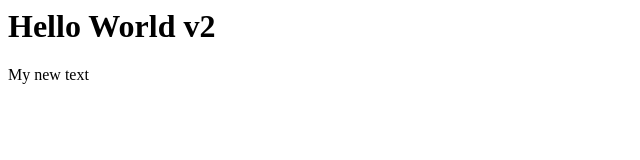
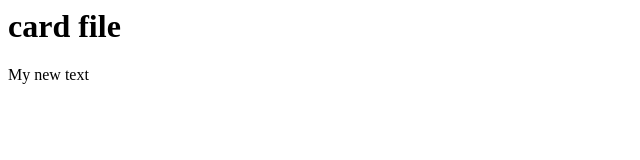
Before and after one commit to xamQrexii/project, a plain HTML site: page index.html in a window 1280 px wide. Shown: the whole page, without its empty margins (0-640 px from the left). Drawn offline with Linux system fonts and the light colour scheme.

Commit message:
added card file

```diff
--- a/index.html
+++ b/index.html
@@ -1,2 +1,2 @@
-<h1>Hello World v2</h1>
+<h1>card file</h1>
 My new text
```
